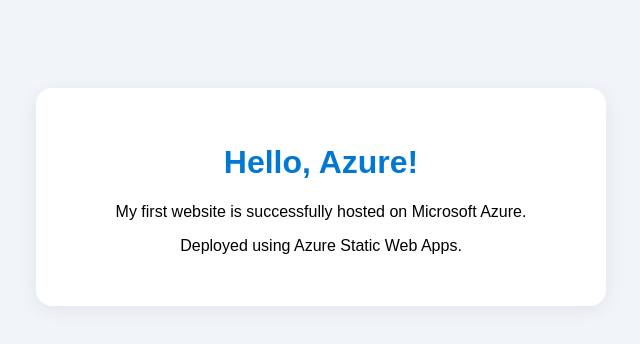
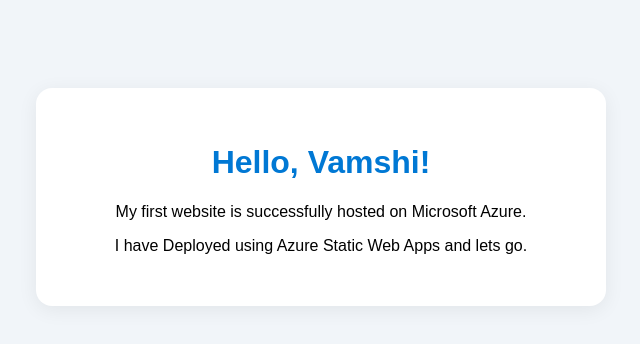
Before and after one commit to saivamshigudem/my-first-azure-site, a plain HTML site: page index.html in a window 1280 px wide. Shown: the whole page, without its empty margins (319-959 px from the left). Drawn offline with Linux system fonts and the light colour scheme.

Commit message:
Update greeting and deployment message in index.html

```diff
--- a/index.html
+++ b/index.html
@@ -31,9 +31,9 @@
 
 <body>
     <div class="card">
-        <h1>Hello, Azure!</h1>
+        <h1>Hello, Vamshi!</h1>
         <p>My first website is successfully hosted on Microsoft Azure.</p>
-        <p>Deployed using Azure Static Web Apps.</p>
+        <p> I have Deployed using Azure Static Web Apps and lets go.</p>
     </div>
 </body>
 </html>
```
